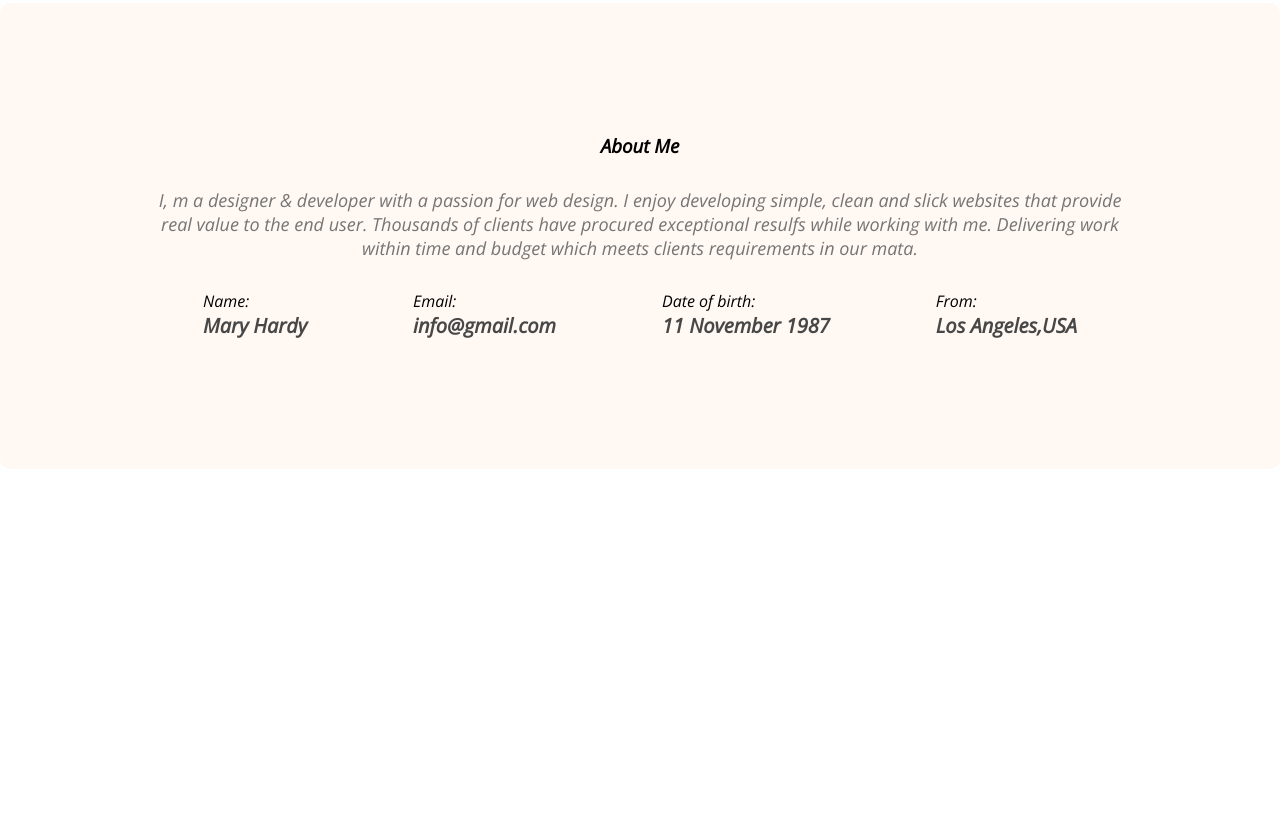
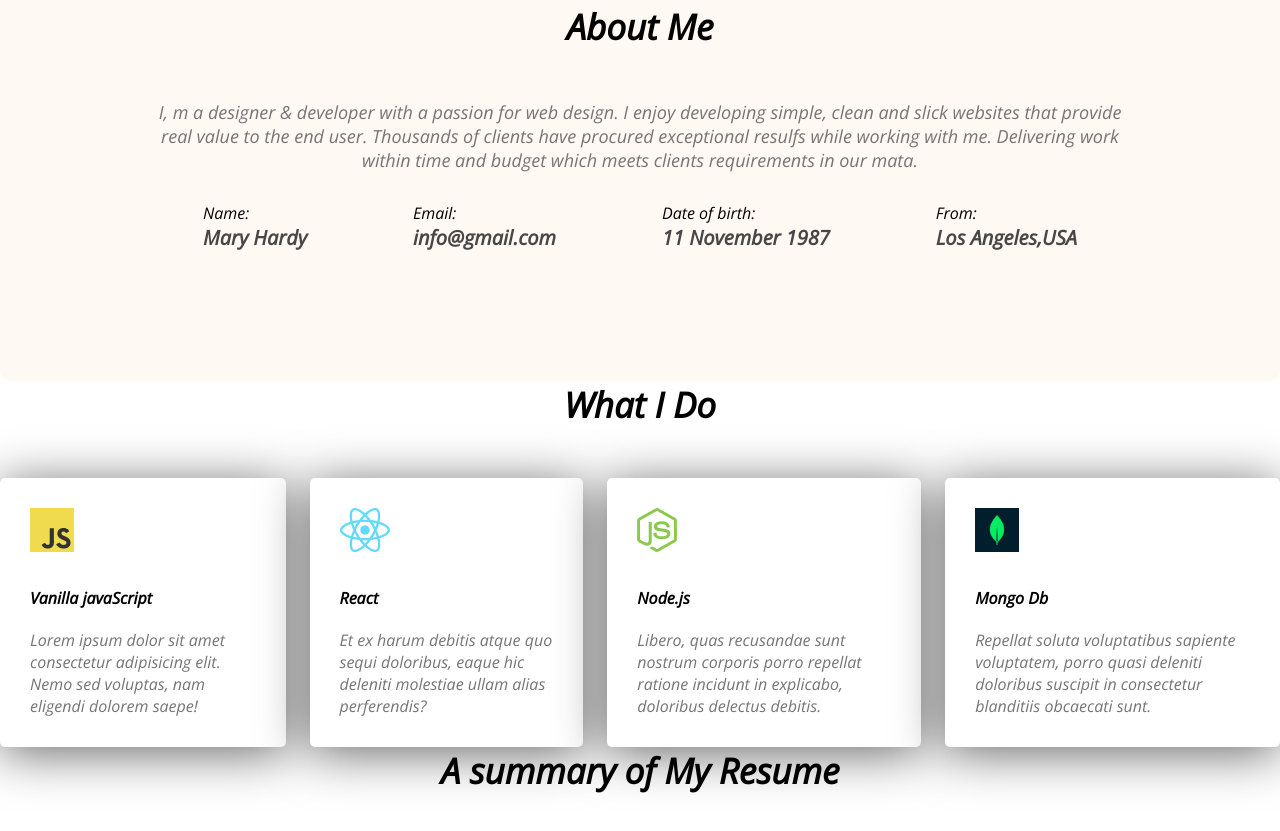
Before and after one commit to DebabrataChakraborty/developer-portfolio, a plain HTML site: page index.html in a window 1280 px wide. Shown: the part 967-1798 px from the top of the page. Before the commit the page ends 1436 px from the top, so only its background shows below. Drawn offline with nearby package versions, Linux system fonts and the light colour scheme.

Commit message:
added skills content

```diff
--- a/Styles/portfolio.css
+++ b/Styles/portfolio.css
@@ -70,7 +70,6 @@ nav ul{
 }
 /* about section style */
 .about{
-    margin-top: 130px;
     background: #FFF8F3;
     border-radius: 10px;
     padding: 130px 150px;
@@ -78,7 +77,9 @@ nav ul{
 }
 .section-title{
     text-align: center;
-    margin-bottom: 30px;
+    font-weight: 700;
+    font-size: 35px;
+    margin-bottom: 50px;
 
 }
 .section-description{
@@ -92,7 +93,6 @@ nav ul{
     display: flex;
     justify-content: space-around;
 
-
 }
 .about.info-title{
     font-size: 20px;
@@ -104,3 +104,30 @@ nav ul{
     font-size: 20px;
 
 }
+/* What I Do styles */
+.section{
+    margin-top: 130px;
+
+}
+
+.skills-container{
+    display: flex;
+    gap:24px;
+}
+.skill{
+    background: white;
+    box-shadow: 0px 6px 50px rgba(0,0,0,0.60);
+    border-radius: 5px;
+    padding: 30px;
+}
+.skill-title{
+    font-weight: 700;
+    font-size: 16px;
+    margin-top: 30px;
+    margin-bottom: 20px;
+}
+.skill-description{
+    color: #757575;
+
+}
+/* resumes styles */
--- a/index.html
+++ b/index.html
@@ -58,6 +58,38 @@
     </div>
 
 </section>
+<!-- what i do section -->
+<section class="what-i-do">
+<h3 class="section-title">What I Do</h3>
+<!-- .skills-container>.skill*4>img+p.skill-title+p.skill-description>lorem15 -->
+<div class="skills-container">
+    <div class="skill">
+        <img src="/images/icons/js.png" alt="">
+        <p class="skill-title">Vanilla javaScript</p>
+        <p class="skill-description">Lorem ipsum dolor sit amet consectetur adipisicing elit. Nemo sed voluptas, nam eligendi dolorem saepe!</p>
+    </div>
+    <div class="skill">
+        <img src="/images/icons/react.png" alt="">
+        <p class="skill-title">React</p>
+        <p class="skill-description">Et ex harum debitis atque quo sequi doloribus, eaque hic deleniti molestiae ullam alias perferendis?</p>
+    </div>
+    <div class="skill">
+        <img src="/images/icons/nodejs.png" alt="">
+        <p class="skill-title">Node.js</p>
+        <p class="skill-description">Libero, quas recusandae sunt nostrum corporis porro repellat ratione incidunt in explicabo, doloribus delectus debitis.</p>
+    </div>
+    <div class="skill">
+        <img src="/images/icons/mongo.png" alt="">
+        <p class="skill-title">Mongo Db</p>
+        <p class="skill-description">Repellat soluta voluptatibus sapiente voluptatem, porro quasi deleniti doloribus suscipit in consectetur blanditiis obcaecati sunt.</p>
+    </div>
+</div>
+<!-- resume section -->
+<section class="resume">
+    <h3 class="section-title">A summary of My Resume</h3>
+
+</section>
+</section>
 
 </main>
 
```
